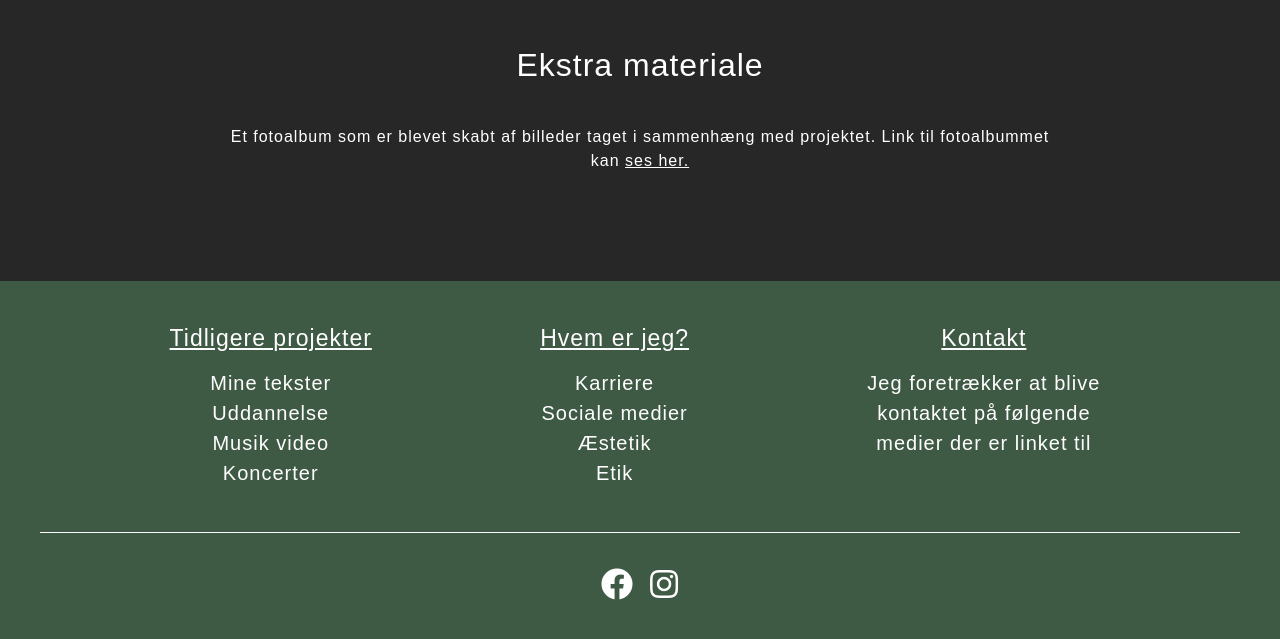
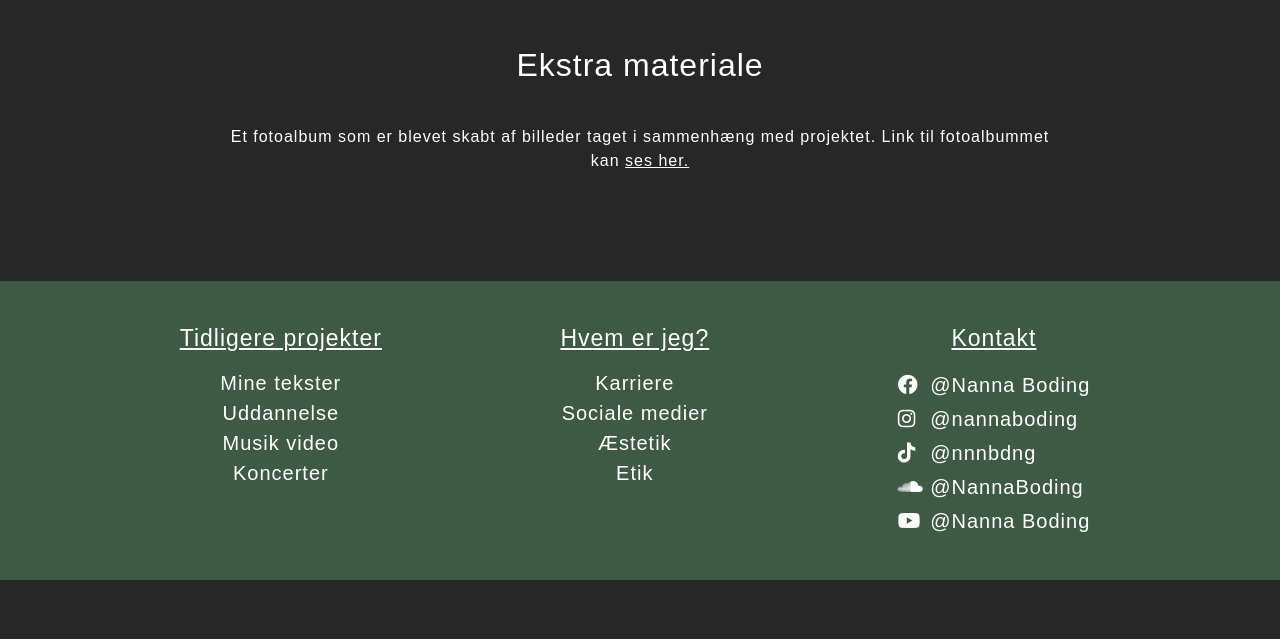
Before and after one commit to barekaldmigems/nanna, a plain HTML site: page index.html in a window 1280 px wide. Shown: the part 1210-1849 px from the top of the page. After the commit the page ends 1790 px from the top, so only its background shows below. Drawn offline with Linux system fonts and the light colour scheme; a script that the page names is missing; a web font is replaced by a local one.

Commit message:
Links til Nannas sociale medier tilføjet

```diff
--- a/css/styles.css
+++ b/css/styles.css
@@ -111,6 +111,10 @@ body {
     padding: 1.25rem;
     min-width: 12.5rem /*200px*/;
 }
+.ft-main-item #kontaktop {
+    text-align: left;
+    line-height: 1.7;
+}
 
 footer {
     background-color: #3f5a44;
--- a/index.html
+++ b/index.html
@@ -49,7 +49,7 @@
 
 <section class="container">
     <div class="video">
-        <iframe src="https://www.youtube.com/embed/-XLr5F5V5pE" title="YouTube video player" frameborder="0" allow="accelerometer; autoplay; clipboard-write; encrypted-media; gyroscope; picture-in-picture" allowfullscreen></iframe>
+        <iframe width="560" height="315" src="https://www.youtube.com/embed/BOm3OG53qac" title="YouTube video player" frameborder="0" allow="accelerometer; autoplay; clipboard-write; encrypted-media; gyroscope; picture-in-picture" allowfullscreen></iframe>
     </div>
     <div class="album">
         <h1>Ekstra materiale</h1>
@@ -244,26 +244,16 @@
                 <h2 class="ft-title">Kontakt</h2>
                 <ul class="links">
                     <p id="kontaktop">
-                        Jeg foretrækker at blive <br>
-                        kontaktet på følgende<br>
-                        medier der er linket til<br>
+                        <i class="fab fa-facebook" style="width: 26px"></i> <a href="https://www.facebook.com/Nanna-Boding-605077453188210">@Nanna Boding</a><br>
+                        <i class="fab fa-instagram" style="width: 26px"></i> <a href="https://www.instagram.com/nannaboding/">@nannaboding</a><br>
+                        <i class="fab fa-tiktok" style="width: 26px"></i> <a href="https://www.tiktok.com/@nnnbdng?_d=secCgYIASAHKAESMgowVgwgEbjN6ob6uoBDviluWYJ13khwVqHBddWqWx57Rzv5s3fJDIKeXQalI%2BRpc87gGgA%3D&_r=1&language=en&sec_uid=MS4wLjABAAAAW7m6WzsvA7EnC8CyRC_-c3QtiStBk2GZUeqsFLuCBHBHjsu2DowGV-Y3hijIsxnE&sec_user_id=MS4wLjABAAAAW7m6WzsvA7EnC8CyRC_-c3QtiStBk2GZUeqsFLuCBHBHjsu2DowGV-Y3hijIsxnE&share_app_id=1233&share_author_id=6803387746984788997&share_link_id=9320031e-aea1-4562-9276-579d36826518&source=h5_m&timestamp=1619524018&u_code=dba7k0jecm3jd6&user_id=6803387746984788997&utm_campaign=client_share&utm_medium=android&utm_source=messenger">@nnnbdng</a><br>
+                        <i class="fab fa-soundcloud"></i> <a href="https://soundcloud.com/nannaboding?ref=clipboard&p=a&c=1&utm_campaign=social_sharing&utm_medium=text&utm_source=clipboard">@NannaBoding</a><br>
+                        <i class="fab fa-youtube" style="width: 26px"></i> <a href="https://www.youtube.com/channel/UClfc43aJs-E6D56KHGYevqw">@Nanna Boding</a>
                     </p>
                 </ul>
             </div>
         </section>
-
-        <!-- Footer social -->
-        <section class="ft-social">
-            <ul class="ft-social-list">
-                <li><a href="#"><i class="fab fa-facebook"></i></a></li>
-                <li><a href="#"><i class="fab fa-instagram"></i></a></li>
-            </ul>
-        </section>
     </footer>
 </div>
-
-
-
-
 </body>
 </html>
```
